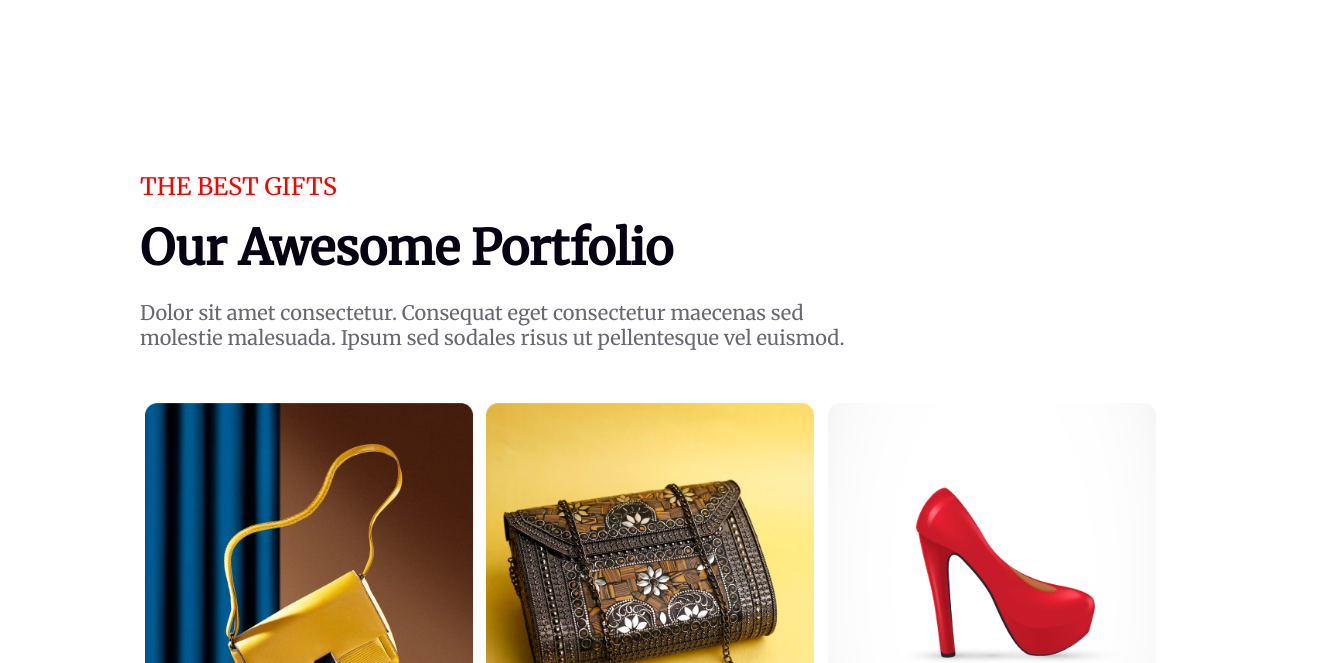
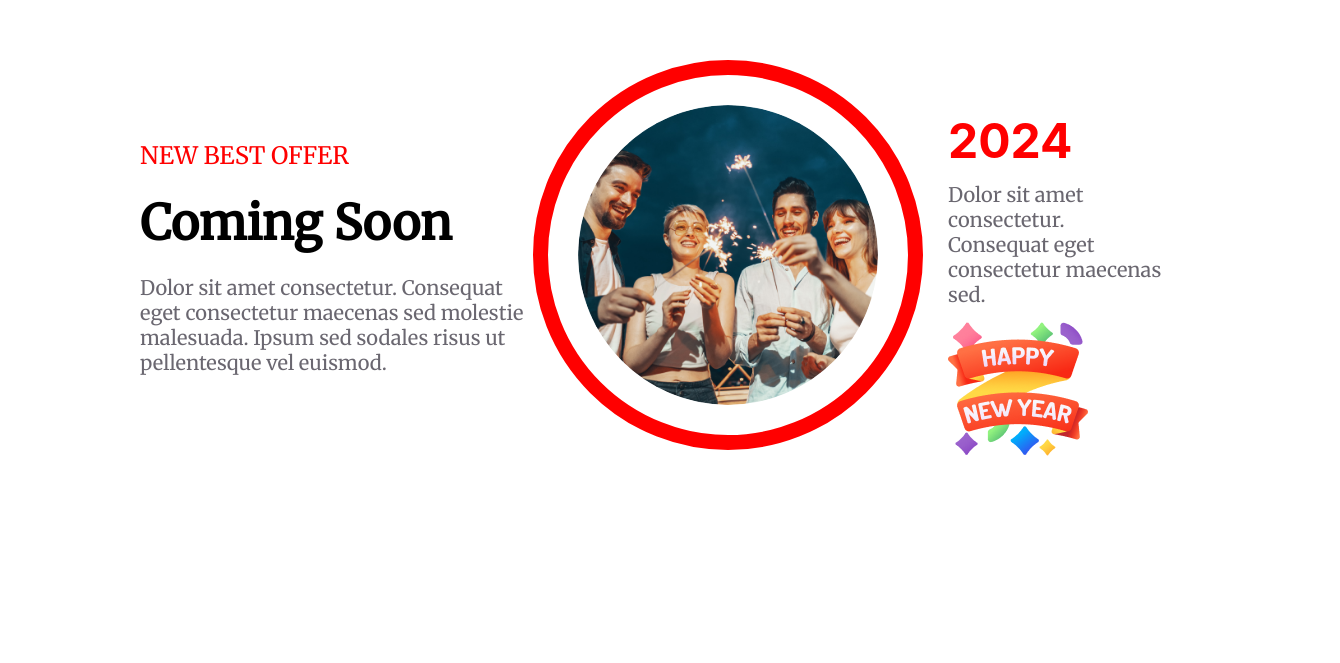
Before and after one commit to abunaim34/A1-new-year, a plain HTML site: page index.html in a window 1280 px wide. Shown: the part 2874-3537 px from the top of the page, 1340 px wide, since content can reach past the window. Drawn offline with Linux system fonts and the light colour scheme.

Commit message:
my assignment complte

```diff
--- a/index.css
+++ b/index.css
@@ -130,12 +130,11 @@
 }
 
 .time-description{
-    padding: 100px 280px 30px;
+    padding: 100px 250px 30px;
     font-size: 32px;
     font-weight: 600;
     color: #070211;
     line-height: 56px;
-    width: 549px;
 }
 
 span{
@@ -149,6 +148,71 @@ span{
     border: none;
     font-size: 20px;
     color: #FFFFFF;
+}
+
+/* main div parent */
+.parent{
+    display: flex;
+    align-items: center;
+    justify-content: space-between;
+    width: 80%;
+    margin: 120px 140px;
+}
+
+.parent-title{
+    text-align: left;
+}
+
+#title{
+    font-size: 24px;
+    font-weight: 500;
+    color: #FF0000;
+}
+
+#sub-title{
+    font-size: 48px;
+    font-weight: 900;
+    padding-top: 22px;
+}
+
+#parent-title-description{
+    font-size: 20px;
+    width: 393px;
+    color: #07021199;
+    padding-top: 22px;
+}
+
+#image{
+    height: 300px;
+    width: 300px;
+    padding: 30px;
+    border: 15px solid #FF0000;
+    border-radius: 100%;
+}
+
+.description{
+    text-align: start;
+    padding-left: 25px;
+    padding-top: 60px;
+}
+
+.year{
+    font-size: 48px;
+    font-weight: 700;
+    font-family: inter;
+    color: #FF0000;
+}
+
+#description{
+    font-size: 20px;
+    color: #07021199;
+    padding-top: 12px;
+}
+
+.img-group{
+    width: 140px;
+    height: 140px;
+    padding-top: 12px;
 }
 
 /*  main section Portfolio */
@@ -176,7 +240,7 @@ span{
     font-weight: 400;
     color: #07021199;
     margin-bottom: 48px;
-    width: 70%;
+    width: 800px;
 }
 
 .images{
@@ -217,6 +281,7 @@ span{
     color: #07021199;
     font-size: 20px;
     padding: 10px 200px 48px;
+    width: 800px;
 }
 
 .input{
@@ -262,7 +327,7 @@ footer{
 
 .address-description{
     padding: 120px 140px 40px;
-    width: 250px;
+    width: 300px;
     height: 80px;
 }
 
--- a/index.html
+++ b/index.html
@@ -26,6 +26,7 @@
 
     <!-- This is main -->
     <main>
+        <!-- resume section -->
         <section>
             <div class="resume-container">
                 <h3 class="resume-title">65% OFF</h3>
@@ -35,6 +36,7 @@
             </div>
         </section>
 
+        <!-- banner div -->
         <div class="banner bnr-container">
             <div class="bannaer-content">
                 <h3 class="banner-title">Welcome to midnight party</h3>
@@ -47,6 +49,7 @@
             <img class="profile" src="./resources/Group 70.png" alt="">
         </div>
 
+        <!-- time div -->
         <div class="time-container">
             <div class="time-description">
                 <p><span>Place:</span> New Park Hotel <br>
@@ -57,6 +60,26 @@
             <button class="time-btn">Join Now</button>
         </div>
 
+        <!-- parent div -->
+        <div class="parent">
+            <div class="parent-title">
+                <h4 id="title">NEW BEST OFFER</h4>
+                <h1 id="sub-title">Coming Soon</h1>
+                <p id="parent-title-description">Dolor sit amet consectetur. Consequat eget consectetur maecenas sed molestie malesuada. Ipsum sed sodales risus ut pellentesque vel euismod. </p>
+            </div>
+
+            <div class="parent-img">
+                <img id="image" src="./resources/Ellipse 1.png" alt="">
+            </div>
+
+            <div class="description">
+                <h1 class="year">2024</h1>
+                <p id="description">Dolor sit amet consectetur. Consequat eget consectetur maecenas sed.</p>
+                <img class="img-group" src="./resources/Group 96.png" alt="">
+            </div>
+        </div>
+
+        <!-- portfolio section -->
         <section>
             <div class="portfolio-container">
                 <div class="portfolio">
@@ -84,6 +107,7 @@
         </section>
 
 
+        <!-- subscription section-->
         <section class="subscription">
             <img id="email" src="./resources/Group 61.png" alt="Email">
             <h1 class="subscription-title">Subscribe Newsletter</h1>
```
